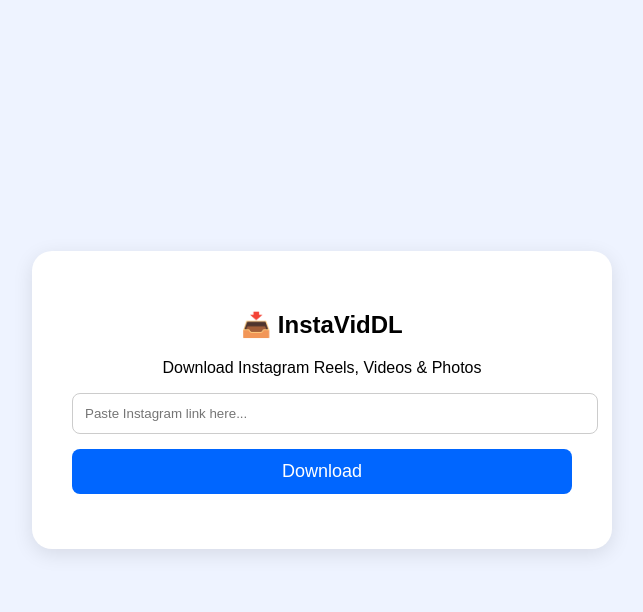
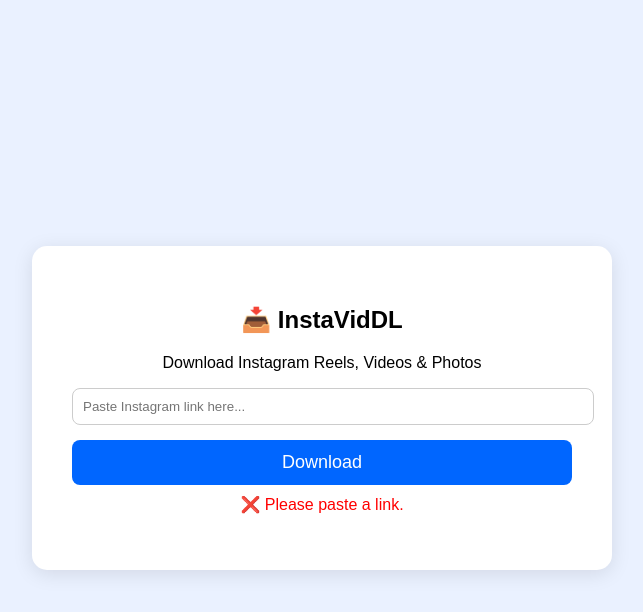
Before and after one commit to irumshaik19-lgtm/InstaVidDL, a website: page public/index.html in a window 1280 px wide. Both pictures are taken after a click on the button "Download". Shown: the whole page, without its empty margins (318-961 px from the left). Drawn offline with Linux system fonts and the light colour scheme.

Commit message:
Update index.html

```diff
--- a/public/index.html
+++ b/public/index.html
@@ -3,43 +3,51 @@
 <head>
 <meta charset="UTF-8" />
 <meta name="viewport" content="width=device-width, initial-scale=1.0" />
-<title>InstaVidDL - Instagram Downloader</title>
+<title>InstaVidDL</title>
 <style>
-    body { font-family: Arial, sans-serif; background: #eef3ff; margin:0; padding:0; display:flex; justify-content:center; align-items:center; height:100vh; }
-    .card { background:white; padding:40px; width:500px; border-radius:20px; box-shadow:0 5px 20px rgba(0,0,0,0.1); text-align:center; }
-    input { width:100%; padding:12px; border-radius:8px; border:1px solid #ccc; margin-bottom:15px;}
-    button { width:100%; background:#0066ff; color:white; padding:12px; border:none; border-radius:8px; font-size:18px; cursor:pointer; }
-    button:hover { background:#004bbb; }
-    #statusMsg { margin-top:15px; font-size:16px; }
+/* simple UI styling */
+body{font-family:Arial, sans-serif;background:#eaf1ff;display:flex;justify-content:center;align-items:center;height:100vh;}
+.container{background:#fff;padding:40px;border-radius:15px;text-align:center;width:500px;box-shadow:0 4px 20px rgba(0,0,0,0.1);}
+input{width:100%;padding:10px;border-radius:8px;border:1px solid #ccc;margin-bottom:15px;}
+button{width:100%;background:#0066ff;color:white;border:none;padding:12px;border-radius:8px;font-size:18px;cursor:pointer;}
+.error{color:red;margin-top:10px;}
 </style>
 </head>
+
 <body>
-<div class="card">
-    <h2>📥 <strong>InstaVidDL</strong></h2>
-    <p>Download Instagram Reels, Videos & Photos</p>
+<div class="container">
+<h2>📥 InstaVidDL</h2>
+<p>Download Instagram Reels, Videos & Photos</p>
 
-    <input type="text" id="videoURL" placeholder="Paste Instagram link here..." />
-    <button id="downloadBtn">Download</button>
-    <div id="statusMsg"></div>
+<input id="instaUrl" placeholder="Paste Instagram link here...">
+<button onclick="download()">Download</button>
+<p id="message" class="error"></p>
 </div>
 
 <script>
-async function downloadVideo() {
-    const input = document.getElementById("urlInput").value.trim();
-    if (!input) return alert("❌ Enter a URL first!");
+async function download(){
+    const input = document.getElementById("instaUrl").value;
+    const message = document.getElementById("message");
 
-    const response = await fetch(`/api?url=${encodeURIComponent(input)}`);
-    const data = await response.json();
+    if(!input) return message.textContent = "❌ Please paste a link.";
 
-    if (!data || data.error) {
-        alert("❌ Failed to fetch. Try again.");
-        return;
+    message.textContent = "⏳ Fetching...";
+
+    try {
+        const response = await fetch(`/api/index?url=${encodeURIComponent(input)}`);
+        const data = await response.json();
+
+        if(data.status === "success"){
+            window.open(data.data.url, "_blank"); // open video download link
+            message.textContent = "";
+        } else {
+            message.textContent = "❌ Error: Could not fetch video.";
+        }
+
+    } catch (err) {
+        message.textContent = "❌ API request failed. Try again.";
     }
-
-    window.open(data.data.video, "_blank"); // open the video file
 }
 </script>
-
-
 </body>
 </html>
```
